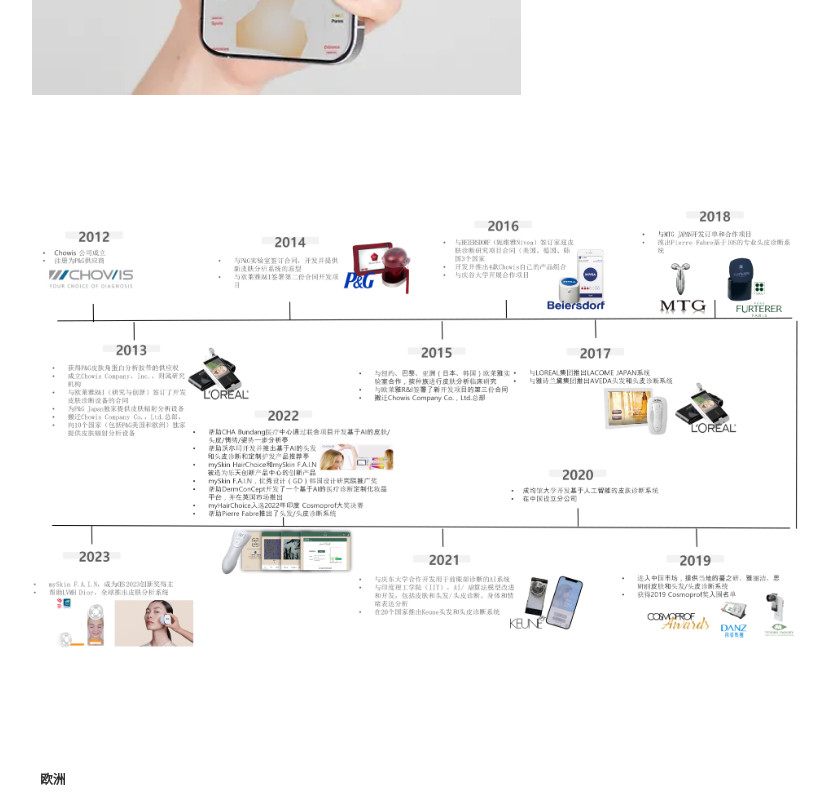
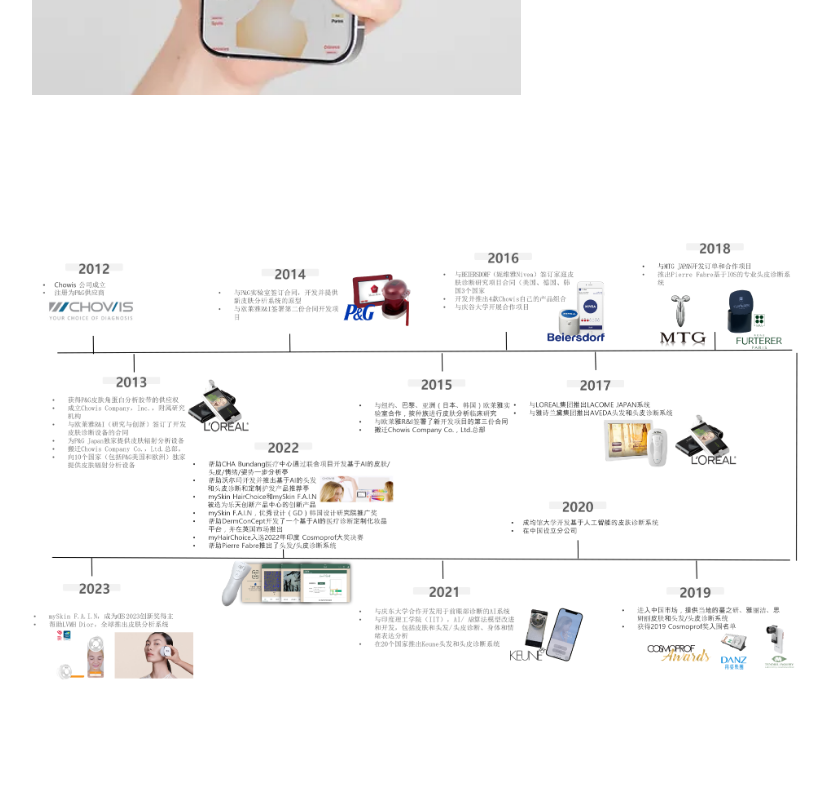
Before and after one commit to ibama2/chowis, a Next.js app: page / in a window 1280 px wide. Shown: the part 1080-1875 px from the top of the page, without its empty margins (224-1053 px from the left). Built offline with nearby package versions, Linux system fonts and the light colour scheme.

Commit message:
Update Home.module.css

```diff
--- a/styles/Home.module.css
+++ b/styles/Home.module.css
@@ -83,7 +83,7 @@
   background-image: url('/images/pic3.png');
   background-position: center center !important;
   height: 600px !important;
-  margin: 0 !important;
+  margin: 2rem 0 4rem 0 !important;
 }
 
 .pic4 {
@@ -123,6 +123,7 @@
 
   .pic3 {
     height: 260px !important;
+    margin: 0 !important;
   }
 
   .head + div {
```
